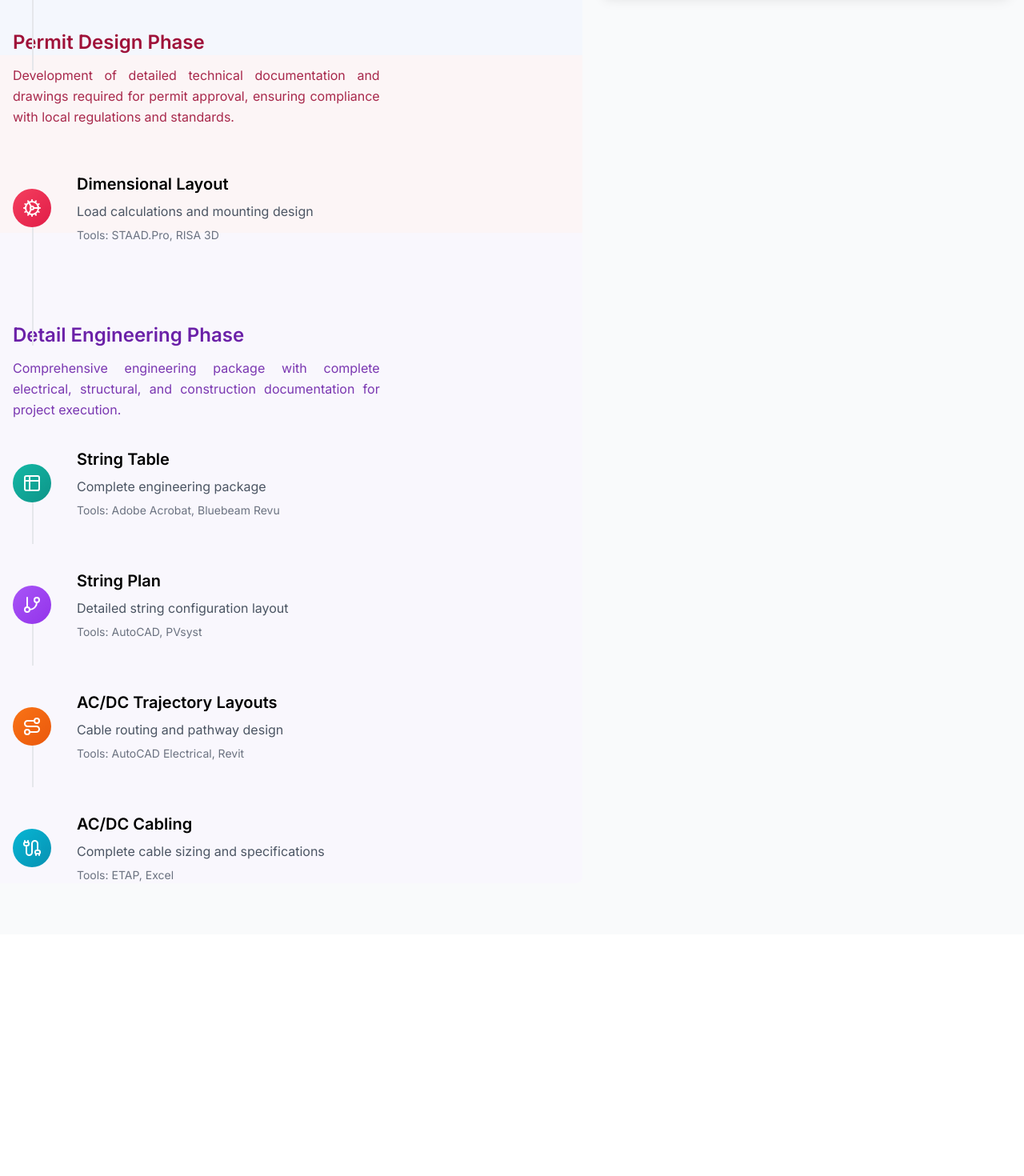
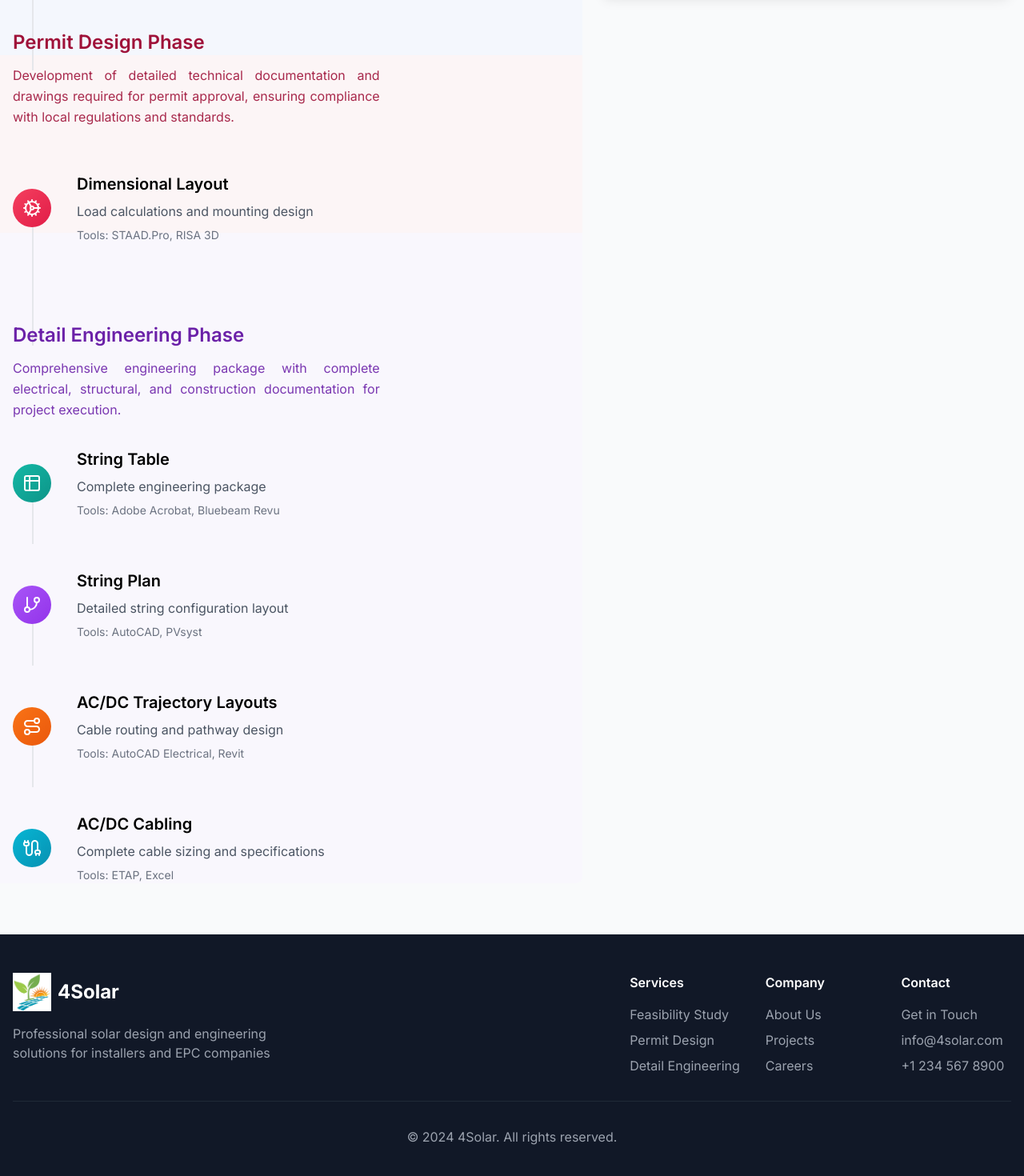
Before and after one commit to santhoshetty/solar_engg_design, a Next.js app in the folder solar_engg_design_website/: page /services in a window 1280 px wide. Shown: the part 1152-2622 px from the top of the page at 80% size. Before the commit the page ends 2320 px from the top, so only its background shows below. Built offline with nearby package versions, Linux system fonts and the light colour scheme.

Commit message:
resize images

```diff
--- a/solar_engg_design_website/app/contact/page.tsx
+++ b/solar_engg_design_website/app/contact/page.tsx
@@ -3,6 +3,7 @@
 import { useState } from 'react';
 import Hero from '@/app/components/Hero';
 import { MapPin, Phone, Mail, Clock } from 'lucide-react';
+import Image from 'next/image';
 
 const offices = [
   {
@@ -54,6 +55,16 @@ export default function ContactPage() {
       />
 
       <div className="container mx-auto px-4 py-16">
+        <div className="text-center mb-12">
+          <Image
+            src="/images/logo/4solar-logo.png"
+            alt="4Solar"
+            width={48}
+            height={48}
+            className="mx-auto mb-4"
+          />
+          <h1 className="text-4xl font-bold">Contact Us</h1>
+        </div>
         <div className="grid md:grid-cols-2 gap-12">
           {/* Contact Information */}
           <div>
--- a/solar_engg_design_website/app/layout.tsx
+++ b/solar_engg_design_website/app/layout.tsx
@@ -1,6 +1,7 @@
 import { Inter } from 'next/font/google';
 import './globals.css';
 import Navbar from '@/components/Navbar';
+import Footer from '@/components/Footer';
 
 const inter = Inter({ subsets: ['latin'] });
 
@@ -19,6 +20,7 @@ export default function RootLayout({
       <body className={inter.className}>
         <Navbar />
         {children}
+        <Footer />
       </body>
     </html>
   );
--- /dev/null
+++ b/solar_engg_design_website/app/not-found.tsx
@@ -0,0 +1,23 @@
+import Image from 'next/image';
+import Link from 'next/link';
+
+export default function NotFound() {
+  return (
+    <div className="min-h-screen flex items-center justify-center">
+      <div className="text-center">
+        <Image
+          src="/images/logo/4solar-logo.png"
+          alt="4Solar"
+          width={60}
+          height={60}
+          className="mx-auto mb-6"
+        />
+        <h2 className="text-2xl font-bold mb-4">Page Not Found</h2>
+        <p className="text-gray-600 mb-8">The page you're looking for doesn't exist.</p>
+        <Link href="/" className="text-blue-600 hover:underline">
+          Return Home
+        </Link>
+      </div>
+    </div>
+  );
+}
--- /dev/null
+++ b/solar_engg_design_website/components/EmailTemplate.tsx
@@ -0,0 +1,19 @@
+import Image from 'next/image';
+
+export default function EmailTemplate() {
+  return (
+    <div className="email-container">
+      <div className="email-header">
+        <Image
+          src="/images/logo/4solar-logo.png"
+          alt="4Solar"
+          width={40}
+          height={40}
+          className="mx-auto mb-4"
+        />
+        <h2>4Solar Engineering Design</h2>
+      </div>
+      {/* Email content */}
+    </div>
+  );
+}
--- /dev/null
+++ b/solar_engg_design_website/components/Footer.tsx
@@ -0,0 +1,61 @@
+import Image from 'next/image';
+import Link from 'next/link';
+
+export default function Footer() {
+  return (
+    <footer className="bg-gray-900 text-white py-12">
+      <div className="container mx-auto px-4">
+        <div className="flex flex-col md:flex-row justify-between items-start mb-8">
+          {/* Logo and Company Info */}
+          <div className="mb-8 md:mb-0">
+            <Link href="/" className="flex items-center mb-4">
+              <Image
+                src="/images/logo/4solar-logo.png"
+                alt="4Solar"
+                width={48}
+                height={48}
+                className="mr-2"
+              />
+              <span className="font-bold text-2xl">4Solar</span>
+            </Link>
+            <p className="text-gray-400 max-w-sm">
+              Professional solar design and engineering solutions for installers and EPC companies
+            </p>
+          </div>
+
+          {/* Navigation Links */}
+          <div className="grid grid-cols-2 md:grid-cols-3 gap-8">
+            <div>
+              <h3 className="font-semibold mb-4">Services</h3>
+              <ul className="space-y-2 text-gray-400">
+                <li><Link href="/services#feasibility">Feasibility Study</Link></li>
+                <li><Link href="/services#permit">Permit Design</Link></li>
+                <li><Link href="/services#detail">Detail Engineering</Link></li>
+              </ul>
+            </div>
+            <div>
+              <h3 className="font-semibold mb-4">Company</h3>
+              <ul className="space-y-2 text-gray-400">
+                <li><Link href="/about">About Us</Link></li>
+                <li><Link href="/projects">Projects</Link></li>
+                <li><Link href="/careers">Careers</Link></li>
+              </ul>
+            </div>
+            <div>
+              <h3 className="font-semibold mb-4">Contact</h3>
+              <ul className="space-y-2 text-gray-400">
+                <li><Link href="/contact">Get in Touch</Link></li>
+                <li>info@4solar.com</li>
+                <li>+1 234 567 8900</li>
+              </ul>
+            </div>
+          </div>
+        </div>
+
+        <div className="border-t border-gray-800 pt-8 mt-8 text-center text-gray-400">
+          <p>&copy; {new Date().getFullYear()} 4Solar. All rights reserved.</p>
+        </div>
+      </div>
+    </footer>
+  );
+}
--- /dev/null
+++ b/solar_engg_design_website/components/LoadingState.tsx
@@ -0,0 +1,18 @@
+import Image from 'next/image';
+
+export default function LoadingState() {
+  return (
+    <div className="min-h-screen flex items-center justify-center">
+      <div className="text-center">
+        <Image
+          src="/images/logo/4solar-logo.png"
+          alt="4Solar"
+          width={80}
+          height={80}
+          className="mx-auto animate-pulse"
+        />
+        <p className="mt-4 text-gray-600">Loading...</p>
+      </div>
+    </div>
+  );
+}
--- a/solar_engg_design_website/components/Navbar.tsx
+++ b/solar_engg_design_website/components/Navbar.tsx
@@ -3,6 +3,7 @@
 import Link from 'next/link';
 import { useState, useEffect } from 'react';
 import { usePathname } from 'next/navigation';
+import Image from 'next/image';
 
 export default function Navbar() {
   const [isScrolled, setIsScrolled] = useState(false);
@@ -32,8 +33,15 @@ export default function Navbar() {
     <nav className={`fixed w-full z-50 transition-all duration-300 ${navBackground}`}>
       <div className="container mx-auto px-4">
         <div className="flex items-center justify-between h-16">
-          <Link href="/" className={`font-bold text-xl ${textColor}`}>
-            4Solar
+          <Link href="/" className="flex items-center">
+            <Image
+              src="/images/logo/4solar-logo.png"
+              alt="4Solar"
+              width={40}
+              height={40}
+              className="mr-2"
+            />
+            <span className={`font-bold text-xl ${textColor}`}>4Solar</span>
           </Link>
 
           <div className={`hidden md:flex space-x-8 ${textColor}`}>
--- /dev/null
+++ b/solar_engg_design_website/components/PDFHeader.tsx
@@ -0,0 +1,18 @@
+import Image from 'next/image';
+
+export default function PDFHeader() {
+  return (
+    <div className="pdf-header flex items-center justify-between p-4 border-b">
+      <Image
+        src="/images/logo/4solar-logo.png"
+        alt="4Solar"
+        width={32}
+        height={32}
+      />
+      <div className="text-right text-sm text-gray-600">
+        <p>Project Report</p>
+        <p>{new Date().toLocaleDateString()}</p>
+      </div>
+    </div>
+  );
+}
--- a/solar_engg_design_website/components/ProcessTimeline.tsx
+++ b/solar_engg_design_website/components/ProcessTimeline.tsx
@@ -309,7 +309,7 @@ export default function ProcessTimeline() {
             {/* Feasibility Study Group Background */}
             <div className="absolute left-0 right-0 top-0 bg-blue-50/50 rounded-t-lg -mx-6 px-6"
               style={{ height: '44%', minHeight: '320px' }}>
-              <div className="pt-4 mb-32">
+              <div className="pt-4 mb-32 relative z-20">
                 <div className="text-2xl font-semibold text-blue-800 mb-3">
                   {phases.feasibility.title}
                 </div>
@@ -322,7 +322,7 @@ export default function ProcessTimeline() {
             {/* Permit Design Group Background */}
             <div className="absolute left-0 right-0 bg-rose-50/50 -mx-6 px-6"
               style={{ height: '12%', top: '44%', minHeight: '120px' }}>
-              <div className="-mt-8 mb-32">
+              <div className="-mt-8 mb-32 relative z-20">
                 <div className="text-2xl font-semibold text-rose-800 mb-3">
                   {phases.permit.title}
                 </div>
@@ -335,7 +335,7 @@ export default function ProcessTimeline() {
             {/* Detail Engineering Group Background */}
             <div className="absolute left-0 right-0 bottom-0 bg-purple-50/50 rounded-b-lg -mx-6 px-6"
               style={{ height: '44%', minHeight: '320px' }}>
-              <div className="pt-4 mb-32 mt-24">
+              <div className="pt-4 mb-32 mt-24 relative z-20">
                 <div className="text-2xl font-semibold text-purple-800 mb-3">
                   {phases.detail.title}
                 </div>
@@ -475,36 +475,38 @@ export default function ProcessTimeline() {
       {/* Full Screen Image Modal */}
       {selectedImage && (
         <div
-          className="fixed inset-0 bg-black/80 backdrop-blur-sm z-50 flex items-center justify-center"
+          className="fixed inset-0 bg-black/80 backdrop-blur-sm z-50 flex items-center justify-center p-4"
           onClick={() => setSelectedImage(null)}
         >
-          <div className="relative max-w-7xl max-h-[85vh] w-[85%] mx-4">
+          <div className="relative w-full h-full max-w-6xl max-h-[90vh] flex items-center justify-center">
             <button
               onClick={() => setSelectedImage(null)}
-              className="absolute -top-12 right-0 p-2 text-white hover:text-gray-300 transition-colors"
+              className="absolute top-0 right-0 p-2 text-white hover:text-gray-300 transition-colors"
               aria-label="Close modal"
             >
               <X className="w-6 h-6" />
             </button>
 
-            <div className="relative h-full w-full">
+            <div className="relative w-full h-full flex items-center justify-center">
+              <div className="relative w-full h-full flex items-center justify-center">
                 <Image
                   src={selectedImage.src}
                   alt={selectedImage.alt}
+                  className="object-contain max-h-full max-w-full"
                   width={1920}
                   height={1080}
-                className="object-contain w-full h-full scale-85"
                   onClick={(e) => e.stopPropagation()}
                 />
+              </div>
 
               {/* Modal Navigation Arrows */}
-              <div className="absolute inset-0 flex items-center justify-between px-4">
+              <div className="absolute inset-x-0 flex items-center justify-between px-4">
                 <button
                   onClick={(e) => {
                     e.stopPropagation();
                     previousImage();
                   }}
-                  className="z-20 p-3 rounded-full bg-black/60 text-white hover:bg-black/80 transition-colors shadow-lg transform -translate-x-12"
+                  className="z-20 p-3 rounded-full bg-black/60 text-white hover:bg-black/80 transition-colors shadow-lg"
                   aria-label="Previous image"
                 >
                   <ChevronLeft className="w-6 h-6" />
@@ -514,7 +516,7 @@ export default function ProcessTimeline() {
                     e.stopPropagation();
                     nextImage();
                   }}
-                  className="z-20 p-3 rounded-full bg-black/60 text-white hover:bg-black/80 transition-colors shadow-lg transform translate-x-12"
+                  className="z-20 p-3 rounded-full bg-black/60 text-white hover:bg-black/80 transition-colors shadow-lg"
                   aria-label="Next image"
                 >
                   <ChevronRight className="w-6 h-6" />
```
Also changed, not shown: solar_engg_design_website/public/images/logo/4solar-logo.png (added). Lines whose indentation alone changed are shown as unchanged.
